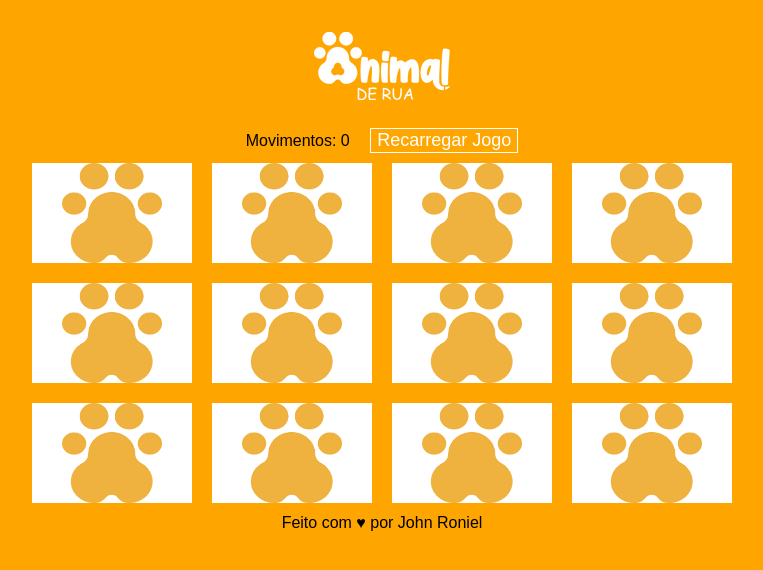
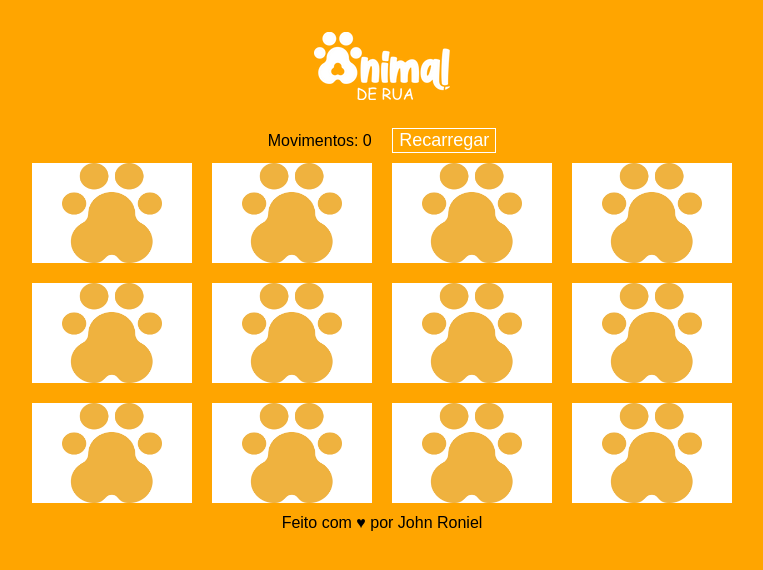
Before and after one commit to JRoniel/MemoryGame, a plain HTML site: page index.html in a window 1280 px wide. Shown: the whole page, without its empty margins (258-1021 px from the left). Drawn offline with Linux system fonts and the light colour scheme.

Commit message:
Update index.html

```diff
--- a/index.html
+++ b/index.html
@@ -12,8 +12,8 @@
   <div class="game-container">
     <img src="./images/logo_branca.png" class="logo">
     <div>
-      <span>Movimentos: <span id="move-counter">0</span></span>
-      <button onclick="reloadGame()">Recarregar Jogo</button>
+      <span class="moviments">Movimentos: <span id="move-counter">0</span></span>
+      <button onclick="reloadGame()">Recarregar</button>
     </div>
     <div class="game-board" id="game-board"></div>
   </div>
@@ -25,7 +25,7 @@
     </a>
   </div>
 
-  <div id="balloons" class="balloons"></div>
+  <div id="card-found-text"></div>
 
   <script src="./scripts/javascript.js"></script>
 
```
